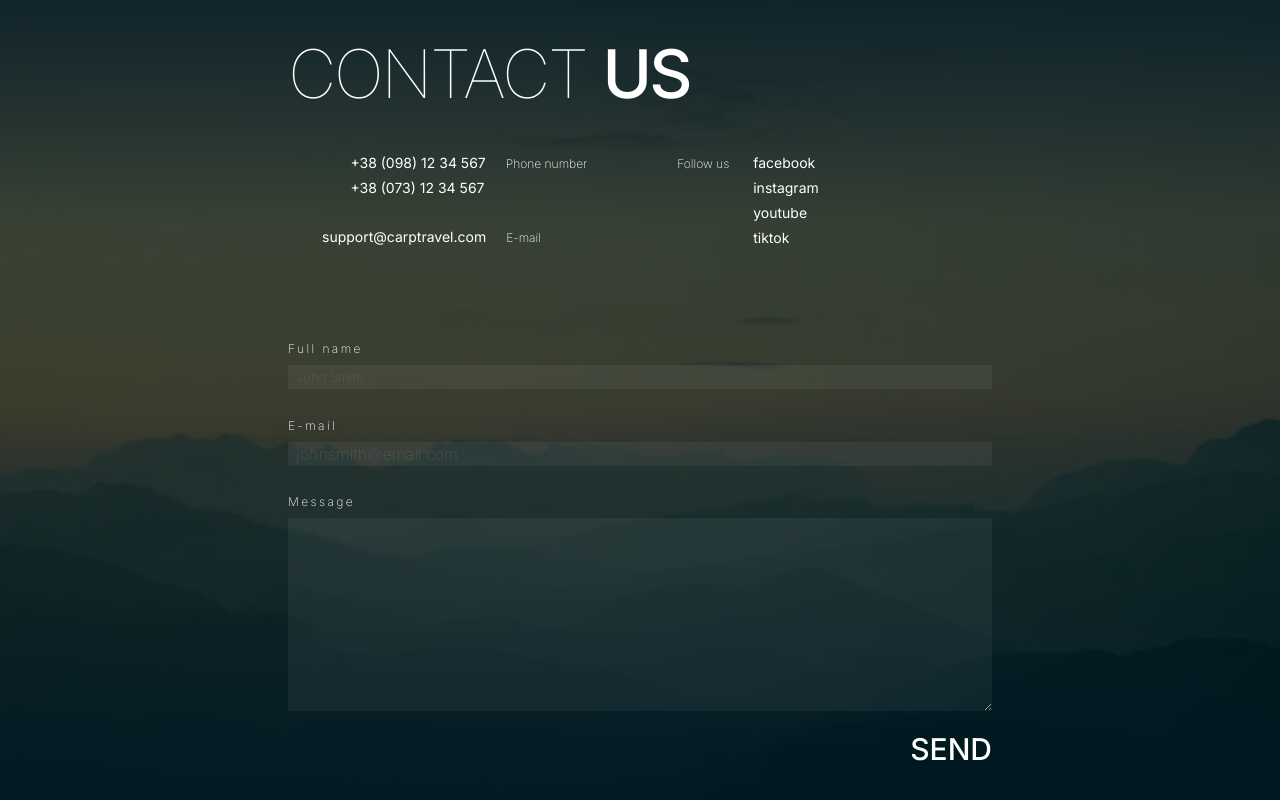
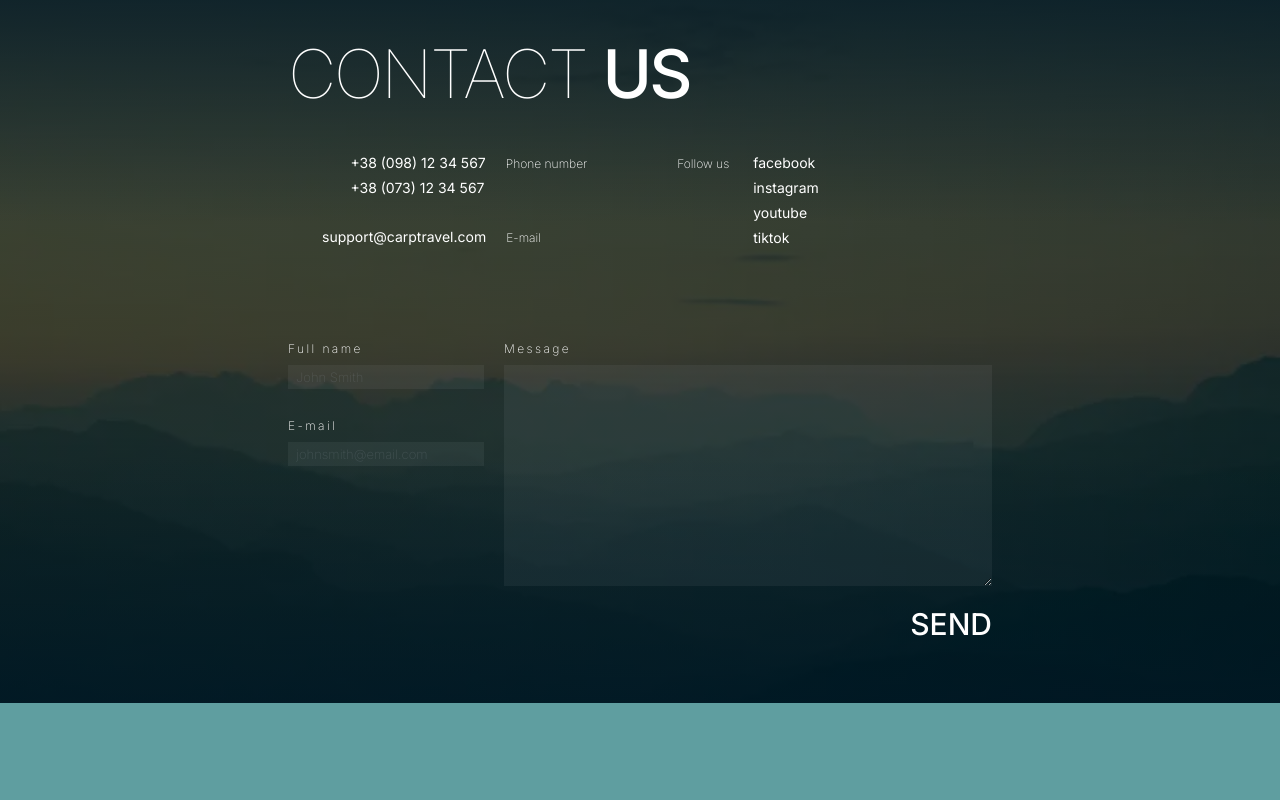
Before and after one commit to vasylkivt/CarpTravel, a Next.js app: page / in a window 1280 px wide. Shown: the part 518-1318 px from the top of the page. After the commit the page ends 1221 px from the top, so only its background shows below. Built offline with nearby package versions, Linux system fonts and the light colour scheme.

Commit message:
add adaptive contacts

```diff
--- a/components/sections/Contacts/Contacts.jsx
+++ b/components/sections/Contacts/Contacts.jsx
@@ -7,7 +7,7 @@ const Contacts = () => {
     <section className="contacts pb-[56px] pt-[56px]">
       <div className="contacts-background-gradient-top"></div>
       <div className="contacts-background-gradient-bottom"></div>
-      <div className="container relative">
+      <div className="container relative ">
         <h2 className="title-section mb-[36px] desktop:mb-[74px]">
           <span className="font-thin">{contacts.mainTitle.first}</span>{" "}
           <span className="font-medium">{contacts.mainTitle.second}</span>
@@ -81,9 +81,8 @@ const Contacts = () => {
               </div>
             </div>
           </div>
+          <Form />
         </div>
-
-        <Form />
       </div>
     </section>
   );
--- /dev/null
+++ b/components/sections/Contacts/components/Form.css
@@ -0,0 +1,7 @@
+.label-contact-form {
+  @apply text-[12px] font-extralight leading-[2] tracking-[2.4px];
+}
+
+.input-contact-form {
+  @apply bg-white/5 pl-[8px] text-[13px] font-extralight leading-[1.85] outline-none  placeholder:opacity-20;
+}
--- a/components/sections/Contacts/components/Form.jsx
+++ b/components/sections/Contacts/components/Form.jsx
@@ -1,4 +1,6 @@
 "use client";
+
+import "./Form.css";
 
 import contacts from "@/data/section/contacts";
 import { useForm } from "react-hook-form";
@@ -12,39 +14,43 @@ const Form = () => {
 
   return (
     <>
-      <form className=" flex flex-col">
-        <label className="flex flex-col gap-[4px]">
-          <span className="text-[12px] font-extralight leading-[2] tracking-[2.4px]">
+      <form className=" flex flex-col gap-[20px] tablet:flex-row tablet:justify-between desktop:w-[630px] desktop:flex-col  desktop:justify-normal desktop:gap-[40px]">
+        <div className="tablet:w-[221px] desktop:flex desktop:w-full desktop:gap-[20px]">
+          <label className="flex flex-col gap-[4px] desktop:w-full">
+            <span className="label-contact-form">
               {contacts.form.name.label}
             </span>
             <input
-            className="mb-[25px] bg-white/5 pl-[8px] text-[13px] font-extralight leading-[1.85] outline-none  placeholder:opacity-20"
+              className="input-contact-form mb-[25px]  placeholder:opacity-20"
               placeholder={contacts.form.name.placeholder}
               type="text"
             />
           </label>
-        <label className="flex flex-col gap-[4px]">
-          <span className="text-[12px] font-extralight leading-[2] tracking-[2.4px]">
+          <label className="flex flex-col gap-[4px] desktop:w-full">
+            <span className="label-contact-form">
               {contacts.form.email.label}
             </span>
             <input
-            className="text-[13px]leading-[1.85] mb-[24px] bg-white/5 pl-[8px] font-extralight outline-none  placeholder:opacity-20"
+              className="input-contact-form mb-[24px]  placeholder:opacity-20"
               placeholder={contacts.form.email.placeholder}
               type="email"
             />
           </label>
+        </div>
+        <div className="tablet:w-full">
           <label className="flex flex-col gap-[4px]">
-          <span className="text-[12px] font-extralight leading-[2] tracking-[2.4px]">
+            <span className="label-contact-form">
               {contacts.form.textarea.label}
             </span>
-          <textarea className="mb-[16px] h-[193px] bg-white/5 pl-[8px] text-[13px] font-extralight  leading-[1.85] outline-none"></textarea>
+            <textarea className="input-contact-form mb-[16px] h-[193px] tablet:h-[221px] desktop:h-[174px]"></textarea>
           </label>
           <button
-          className=" text-right text-[30px] font-medium desktop:text-[32px]"
+            className="text-right text-[30px] font-medium tablet:ml-auto tablet:block desktop:text-[32px]"
             type="submit"
           >
             {contacts.form.btnText}
           </button>
+        </div>
       </form>
       {/* <form onSubmit={handleSubmit((data) => console.log(data))}>
           <input {...register("firstName")} />
```
Lines whose indentation alone changed are shown as unchanged.
